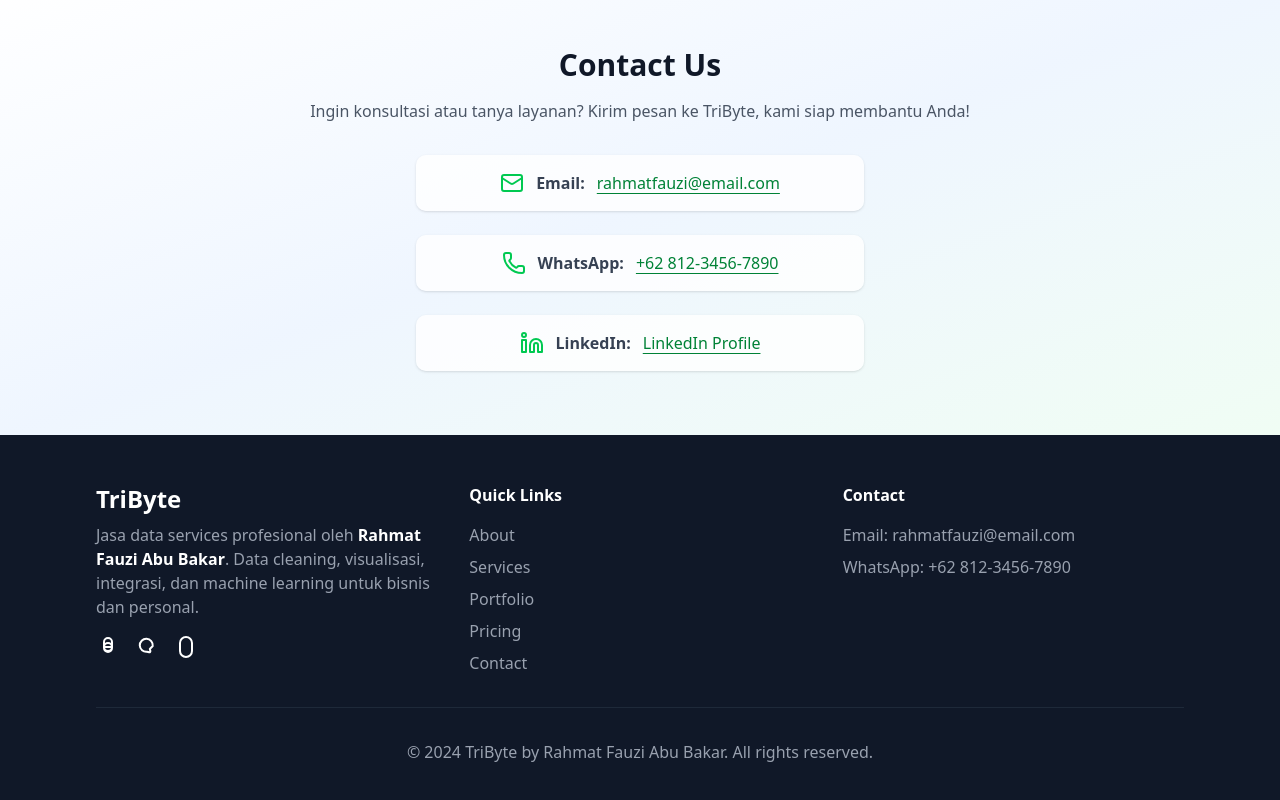
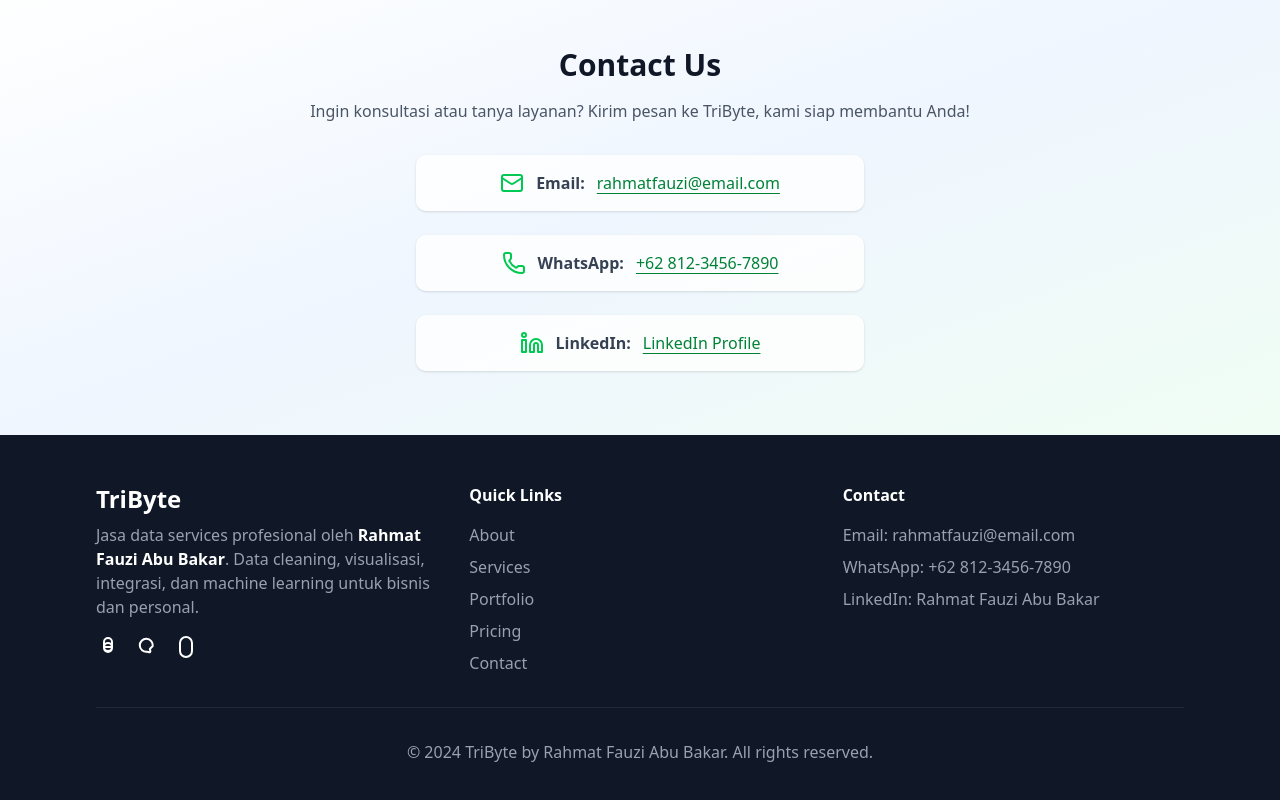
Before and after one commit to rezkysyaputra/data-service-landingpage, a React (Vite) app: page / in a window 1280 px wide. Shown: the part 4721-5521 px from the top of the page. Built offline with nearby package versions, Linux system fonts and the light colour scheme.

Commit message:
add linkedin footer contact

```diff
--- a/src/page.tsx
+++ b/src/page.tsx
@@ -1038,6 +1038,15 @@ export default function LandingPage() {
                   +62 812-3456-7890
                 </a>
               </p>
+              <p className="text-gray-400 mb-2">
+                LinkedIn:{" "}
+                <a
+                  href="https://www.linkedin.com/in/rahmat-fauzi-a-aa9564333/"
+                  className="hover:text-white"
+                >
+                  Rahmat Fauzi Abu Bakar
+                </a>
+              </p>
             </div>
           </div>
           <div className="border-t border-gray-800 mt-8 pt-8 text-center">
```
